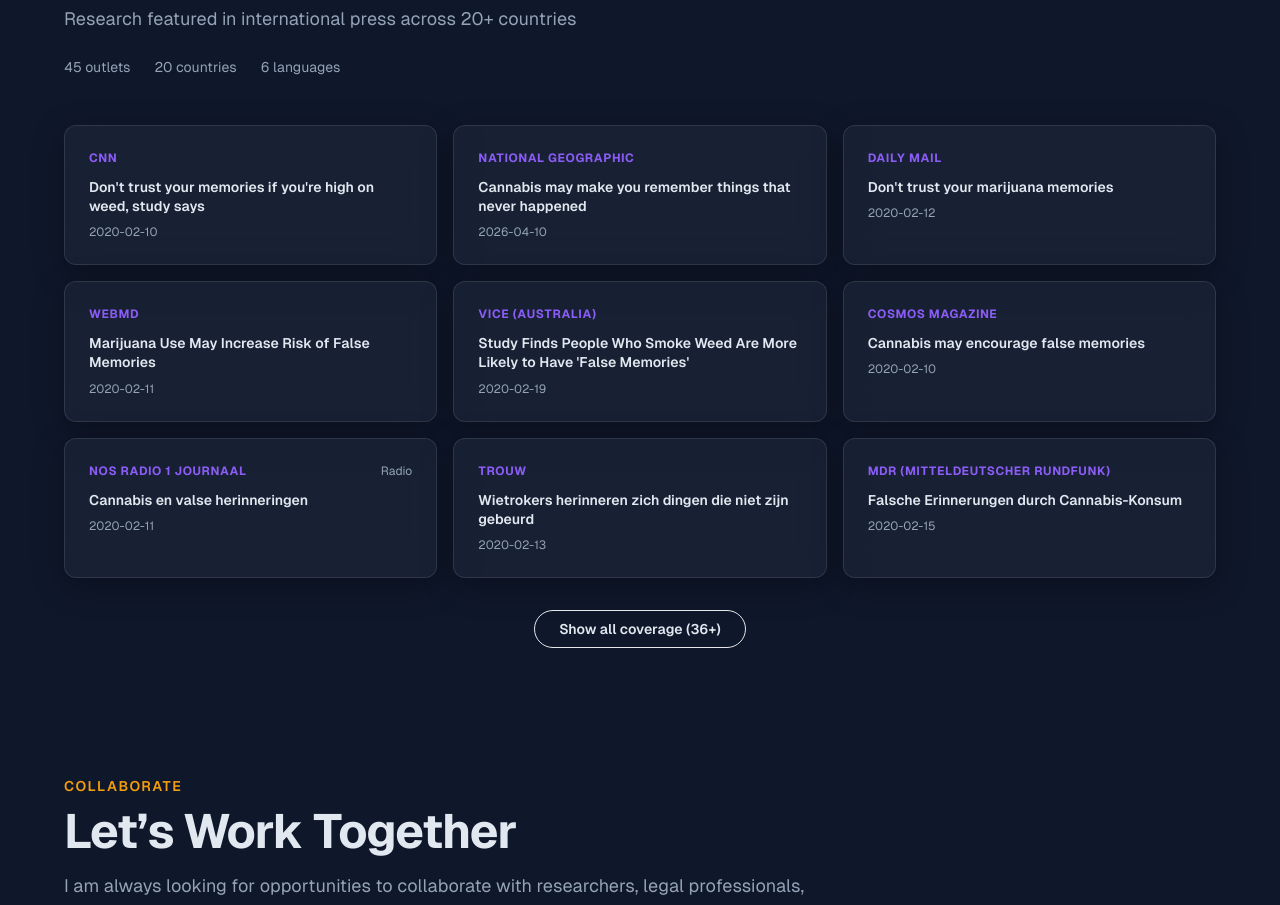
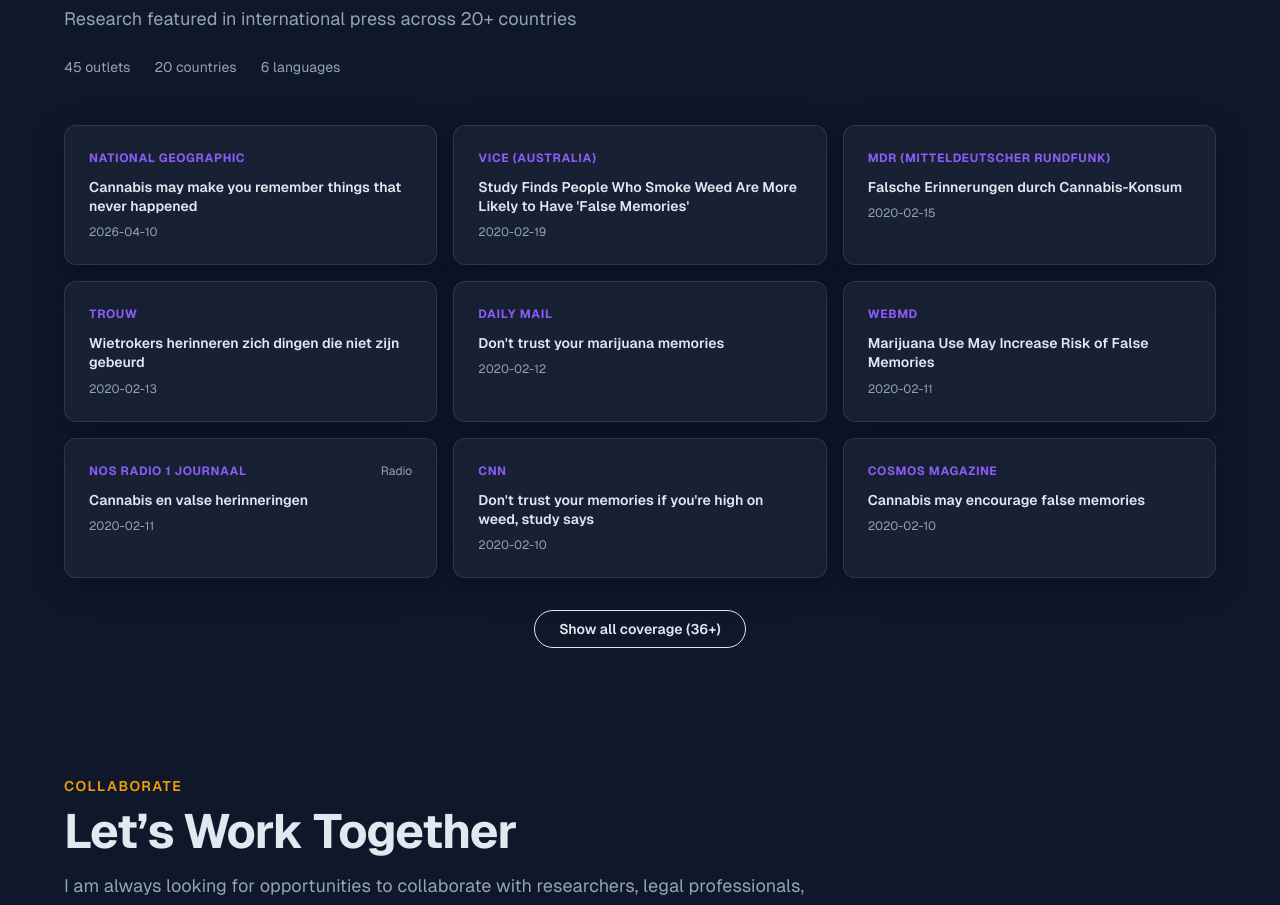
Before and after one commit to jheller1212/websitelilikloftheller, a Next.js app: page / in a window 1280 px wide. Shown: the part 3480-4385 px from the top of the page. Built offline with nearby package versions, Linux system fonts and the light colour scheme.

Commit message:
Sort media mentions by date (newest first)

```diff
--- a/src/components/MediaPress.tsx
+++ b/src/components/MediaPress.tsx
@@ -7,16 +7,17 @@
 import { useI18n } from "@/lib/i18n";
 import { pressMentions } from "@/data/press";
 
-const featured = pressMentions.filter((m) => m.featured);
-const totalCountries = new Set(pressMentions.map((m) => m.country)).size;
-const totalLanguages = new Set(pressMentions.map((m) => m.language)).size;
+const sortedMentions = [...pressMentions].sort((a, b) => b.date.localeCompare(a.date));
+const featured = sortedMentions.filter((m) => m.featured);
+const totalCountries = new Set(sortedMentions.map((m) => m.country)).size;
+const totalLanguages = new Set(sortedMentions.map((m) => m.language)).size;
 
 export default function MediaPress() {
   const { ref, isVisible } = useScrollAnimation(0.1);
   const [showAll, setShowAll] = useState(false);
   const { t } = useI18n();
 
-  const nonFeatured = pressMentions.filter((m) => !m.featured);
+  const nonFeatured = sortedMentions.filter((m) => !m.featured);
   const displayed = showAll ? nonFeatured : [];
 
   return (
```
